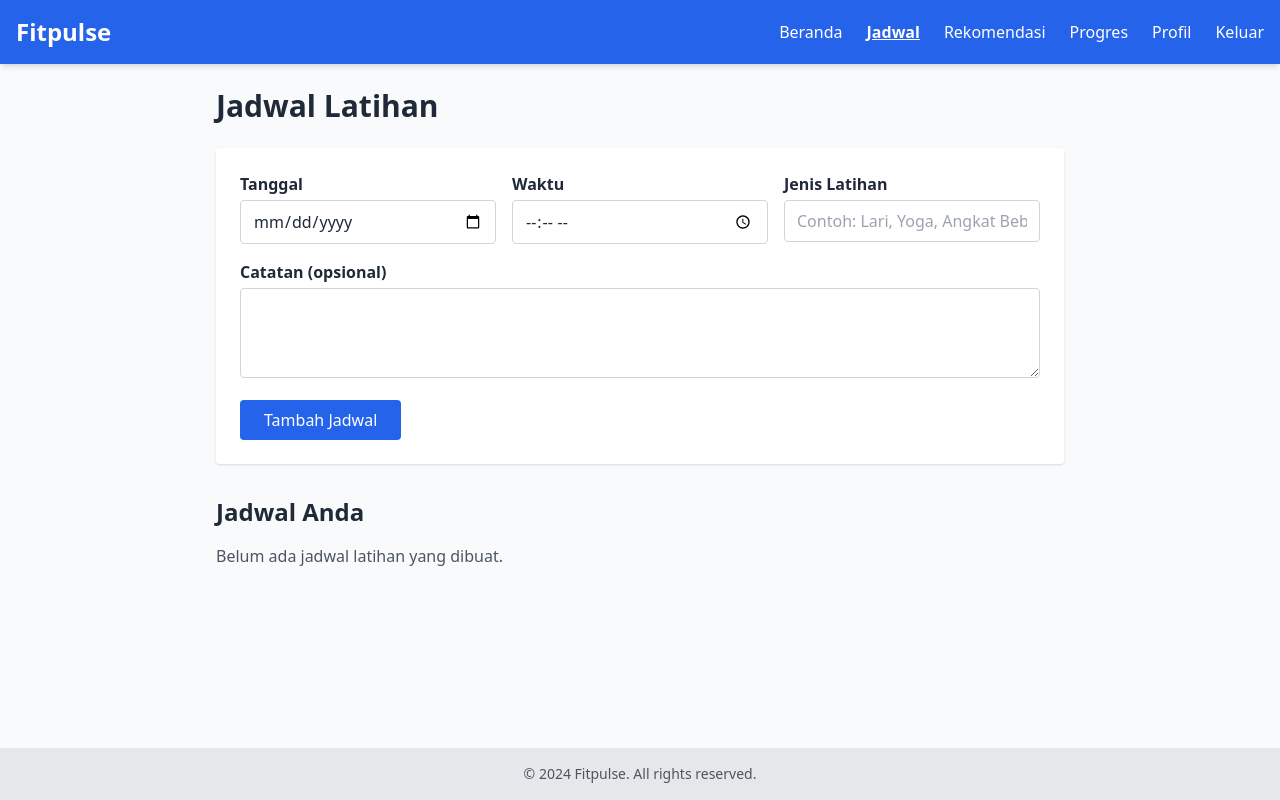
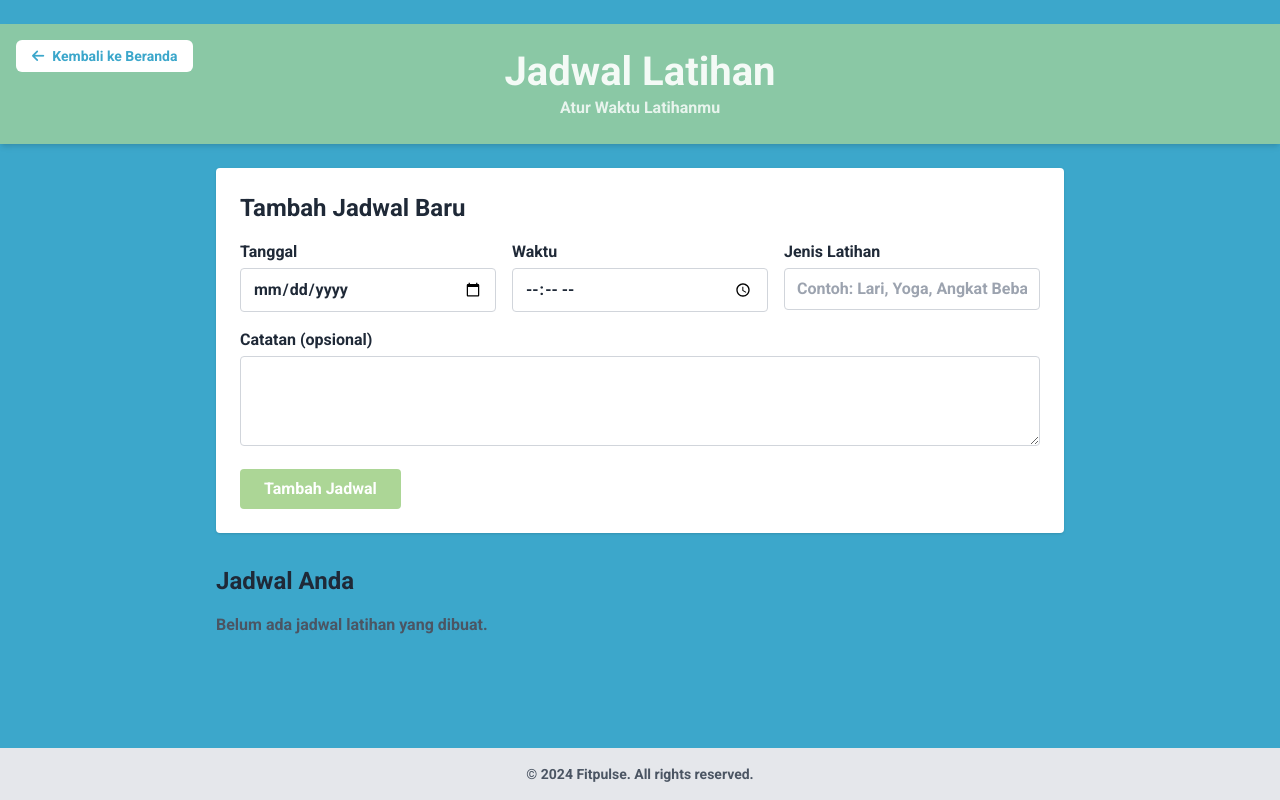
Before and after one commit to PandaBGS/FitPulse, a PHP site: page /schedule.php in a window 1280 px wide. Run offline with PHP 8.4, Linux system fonts and the light colour scheme; the visitor is signed in with stand-in values (Sample User, id 1); some libraries are stand-ins or nearby versions.

Commit message:
Update schedule.php

```diff
--- a/schedule.php
+++ b/schedule.php
@@ -92,31 +92,56 @@ usort($schedules, function ($a, $b) {
     <meta charset="UTF-8" />
     <meta name="viewport" content="width=device-width, initial-scale=1" />
     <title>Jadwal Latihan - Fitpulse</title>
-    <link href="https://fonts.googleapis.com/css2?family=Inter:wght@400;600&display=swap" rel="stylesheet" />
+    <link href="https://fonts.googleapis.com/css2?family=Exo+2:wght@900&family=Roboto:wght@700&display=swap" rel="stylesheet" />
     <link rel="stylesheet" href="https://cdnjs.cloudflare.com/ajax/libs/font-awesome/6.0.0-beta3/css/all.min.css" />
     <script src="https://cdn.tailwindcss.com"></script>
+    <style>
+        body {
+            font-family: 'Roboto', sans-serif;
+        }
+        .welcome-text {
+            font-family: 'Roboto', sans-serif;
+            font-weight: 700;
+            font-size: 40px;
+            line-height: 48px;
+            letter-spacing: 0%;
+            text-align: center;
+            color: rgba(255 255 255 / 0.9);
+        }
+        .fitpulse-text {
+            font-family: 'Exo 2', sans-serif;
+            font-weight: 900;
+            font-style: italic;
+            font-size: 40px;
+            line-height: 48px;
+            letter-spacing: 0.07em; /* 7% letter spacing */
+            text-align: center;
+            color: rgba(255 255 255 / 0.9);
+        }
+        .subtitle-text {
+            font-size: 16px;
+            line-height: 1.5;
+            color: rgba(255 255 255 / 0.8);
+            text-align: center;
+        }
+    </style>
 </head>
-<body class="bg-gray-50 font-sans text-gray-800 min-h-screen flex flex-col">
-    <header class="bg-blue-600 text-white p-4 shadow-md">
-        <div class="container mx-auto flex justify-between items-center">
-            <h1 class="text-2xl font-bold">Fitpulse</h1>
-            <nav>
-                <ul class="flex space-x-6">
-                    <li><a href="index.php" class="hover:underline">Beranda</a></li>
-                    <li><a href="schedule.php" class="hover:underline font-semibold underline">Jadwal</a></li>
-                    <li><a href="recommendations.php" class="hover:underline">Rekomendasi</a></li>
-                    <li><a href="progress.php" class="hover:underline">Progres</a></li>
-                    <li><a href="profile.php" class="hover:underline">Profil</a></li>
-                    <li><a href="logout.php" class="hover:underline">Keluar</a></li>
-                </ul>
-            </nav>
-        </div>
+<body class="bg-[#3CA7CB] text-white min-h-screen flex flex-col">
+    <div class="bg-[#3CA7CB] h-6 w-full"></div>
+
+    <header class="bg-[#acd696b3] w-full py-6 flex flex-col items-center shadow-md relative">
+        <p class="welcome-text">
+            Jadwal Latihan
+        </p>
+        <p class="subtitle-text">Atur Waktu Latihanmu</p>
+        <a href="index.php" class="absolute top-4 left-4 bg-white text-[#3CA7CB] py-1.5 px-4 rounded-md text-sm font-semibold hover:bg-gray-100 transition">
+            <i class="fas fa-arrow-left mr-2"></i>Kembali ke Beranda
+        </a>
     </header>
-    <main class="container mx-auto flex-grow p-6 max-w-4xl">
-        <h2 class="text-3xl font-semibold mb-6">Jadwal Latihan</h2>
 
+    <main class="container mx-auto flex-grow p-6 max-w-4xl text-gray-800">
         <?php if ($errors): ?>
-            <div class="mb-4 text-red-600">
+            <div class="mb-4 text-red-600 bg-red-100 p-3 rounded">
                 <ul>
                     <?php foreach ($errors as $error): ?>
                         <li><i class="fas fa-exclamation-circle mr-2"></i><?=htmlspecialchars($error)?></li>
@@ -124,40 +149,42 @@ usort($schedules, function ($a, $b) {
                 </ul>
             </div>
         <?php elseif ($success): ?>
-            <div class="mb-4 text-green-600">
+            <div class="mb-4 text-green-600 bg-green-100 p-3 rounded">
                 <i class="fas fa-check-circle mr-2"></i><?=htmlspecialchars($success)?>
             </div>
         <?php endif; ?>
 
         <form method="POST" action="schedule.php" class="mb-8 bg-white p-6 rounded shadow">
+            <h2 class="text-2xl font-semibold mb-4 text-gray-800">Tambah Jadwal Baru</h2>
             <div class="grid grid-cols-1 md:grid-cols-3 gap-4">
                 <div>
                     <label for="workout_date" class="block mb-1 font-semibold">Tanggal</label>
-                    <input type="date" id="workout_date" name="workout_date" required class="w-full border border-gray-300 rounded px-3 py-2" value="<?=htmlspecialchars($_POST['workout_date'] ?? '')?>" />
+                    <input type="date" id="workout_date" name="workout_date" required class="w-full border border-gray-300 rounded px-3 py-2 text-gray-800" value="<?=htmlspecialchars($_POST['workout_date'] ?? '')?>" />
                 </div>
                 <div>
                     <label for="workout_time" class="block mb-1 font-semibold">Waktu</label>
-                    <input type="time" id="workout_time" name="workout_time" required class="w-full border border-gray-300 rounded px-3 py-2" value="<?=htmlspecialchars($_POST['workout_time'] ?? '')?>" />
+                    <input type="time" id="workout_time" name="workout_time" required class="w-full border border-gray-300 rounded px-3 py-2 text-gray-800" value="<?=htmlspecialchars($_POST['workout_time'] ?? '')?>" />
                 </div>
                 <div>
                     <label for="workout_type" class="block mb-1 font-semibold">Jenis Latihan</label>
-                    <input type="text" id="workout_type" name="workout_type" required placeholder="Contoh: Lari, Yoga, Angkat Beban" class="w-full border border-gray-300 rounded px-3 py-2" value="<?=htmlspecialchars($_POST['workout_type'] ?? '')?>" />
+                    <input type="text" id="workout_type" name="workout_type" required placeholder="Contoh: Lari, Yoga, Angkat Beban" class="w-full border border-gray-300 rounded px-3 py-2 text-gray-800" value="<?=htmlspecialchars($_POST['workout_type'] ?? '')?>" />
                 </div>
             </div>
             <div class="mt-4">
                 <label for="notes" class="block mb-1 font-semibold">Catatan (opsional)</label>
-                <textarea id="notes" name="notes" rows="3" class="w-full border border-gray-300 rounded px-3 py-2"><?=htmlspecialchars($_POST['notes'] ?? '')?></textarea>
+                <textarea id="notes" name="notes" rows="3" class="w-full border border-gray-300 rounded px-3 py-2 text-gray-800"><?=htmlspecialchars($_POST['notes'] ?? '')?></textarea>
             </div>
-            <button type="submit" class="mt-4 bg-blue-600 text-white py-2 px-6 rounded hover:bg-blue-700 transition">Tambah Jadwal</button>
+            <button type="submit" class="mt-4 bg-[#acd696] text-white py-2 px-6 rounded hover:bg-[#6b8e6f] transition">Tambah Jadwal</button>
         </form>
 
         <section>
-            <h3 class="text-2xl font-semibold mb-4">Jadwal Anda</h3>
+            <h3 class="text-2xl font-semibold mb-4 text-gray-800">Jadwal Anda</h3>
             <?php if (count($schedules) === 0): ?>
                 <p class="text-gray-600">Belum ada jadwal latihan yang dibuat.</p>
             <?php else: ?>
-        <table class="w-full bg-white rounded shadow overflow-hidden">
-            <thead class="bg-blue-600 text-white">
+                <div class="overflow-x-auto">
+                    <table class="min-w-full bg-white rounded shadow overflow-hidden">
+                        <thead class="bg-[#7dbbd9] text-white">
                             <tr>
                                 <th class="text-left px-4 py-2">Tanggal</th>
                                 <th class="text-left px-4 py-2">Waktu</th>
@@ -169,12 +196,12 @@ usort($schedules, function ($a, $b) {
                         <tbody>
                             <?php foreach ($schedules as $schedule): ?>
                                 <tr class="border-b border-gray-200">
-                        <td class="px-4 py-2"><?=htmlspecialchars($schedule['workout_date'])?></td>
-                        <td class="px-4 py-2"><?=htmlspecialchars($schedule['workout_time'])?></td>
-                        <td class="px-4 py-2"><?=htmlspecialchars($schedule['workout_type'])?></td>
-                        <td class="px-4 py-2"><?=htmlspecialchars($schedule['notes'])?></td>
-                        <td class="px-4 py-2">
-                            <button onclick="confirmDone('<?=htmlspecialchars($schedule['id'])?>')" class="bg-green-600 text-white py-1 px-3 rounded hover:bg-green-700 transition mr-2">Konfirmasi Selesai</button>
+                                    <td class="px-4 py-2 text-gray-800"><?=htmlspecialchars($schedule['workout_date'])?></td>
+                                    <td class="px-4 py-2 text-gray-800"><?=htmlspecialchars($schedule['workout_time'])?></td>
+                                    <td class="px-4 py-2 text-gray-800"><?=htmlspecialchars($schedule['workout_type'])?></td>
+                                    <td class="px-4 py-2 text-gray-800"><?=htmlspecialchars($schedule['notes'])?></td>
+                                    <td class="px-4 py-2 flex items-center space-x-2">
+                                        <button onclick="confirmDone('<?=htmlspecialchars($schedule['id'])?>')" class="bg-green-600 text-white py-1 px-3 rounded hover:bg-green-700 transition">Selesai</button>
                                         <form method="POST" action="schedule.php" class="inline-block" onsubmit="return confirm('Apakah Anda yakin ingin menghapus jadwal latihan ini?');">
                                             <input type="hidden" name="delete_schedule_id" value="<?=htmlspecialchars($schedule['id'])?>" />
                                             <button type="submit" class="bg-red-600 text-white py-1 px-3 rounded hover:bg-red-700 transition">Hapus</button>
@@ -184,22 +211,23 @@ usort($schedules, function ($a, $b) {
                             <?php endforeach; ?>
                         </tbody>
                     </table>
+                </div>
             <?php endif; ?>
         </section>
     </main>
-<form method="POST" action="schedule.php" class="mt-6">
+    <form method="POST" action="schedule.php" class="mt-6" id="confirmDoneForm">
         <input type="hidden" name="schedule_id" id="schedule_id" value="" />
         <input type="hidden" name="confirm_done" value="1" />
     </form>
     <script>
         function confirmDone(scheduleId) {
-        if (confirm('Apakah Anda sudah melakukan latihan ini?')) {
+            if (confirm('Apakah Anda sudah melakukan latihan ini? Ini akan dicatat sebagai progres.')) {
                 document.getElementById('schedule_id').value = scheduleId;
-            document.forms[document.forms.length - 1].submit();
+                document.getElementById('confirmDoneForm').submit();
             }
         }
     </script>
-<footer class="bg-gray-200 text-center p-4 text-sm text-gray-600">
+    <footer class="bg-gray-200 text-center p-4 text-sm text-gray-600 mt-auto">
         &copy; 2024 Fitpulse. All rights reserved.
     </footer>
 </body>
```
Lines whose indentation alone changed are shown as unchanged.
